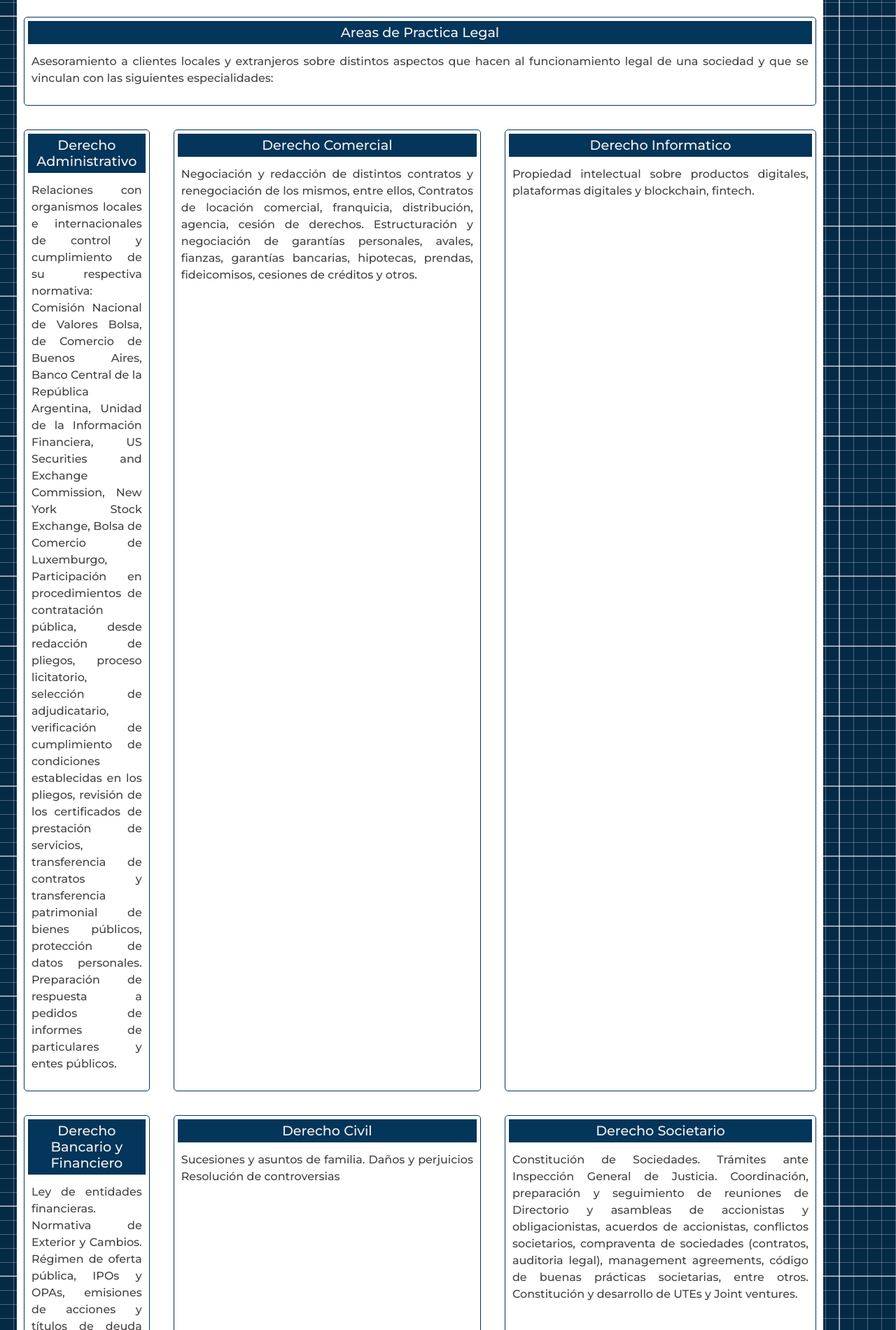
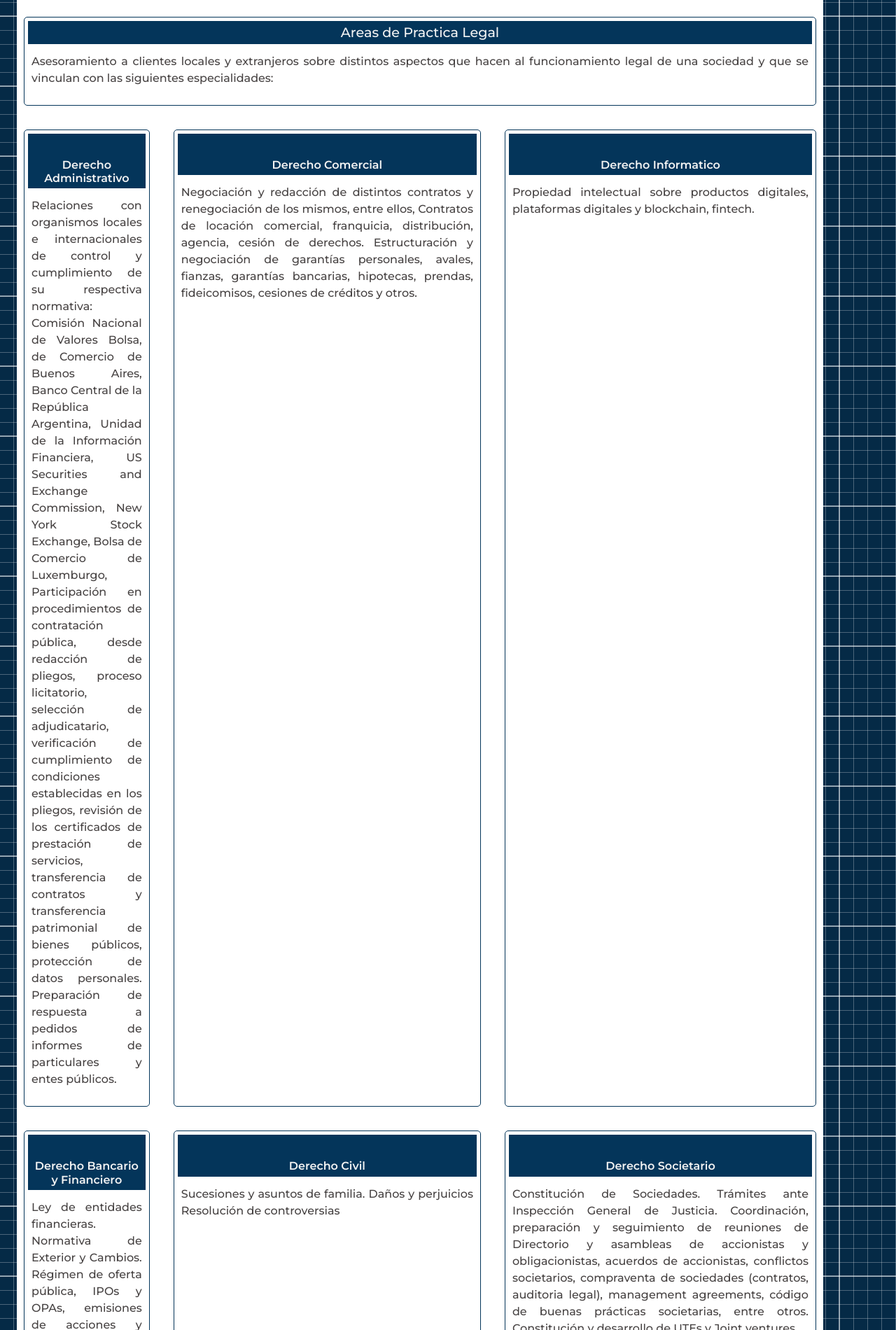
Before and after one commit to MartinAracama/Desafio-SASS, a website: page pages/servicios.html in a window 1280 px wide. Shown: the part 476-2376 px from the top of the page at 70% size. Drawn offline with nearby package versions, Linux system fonts and the light colour scheme.

Commit message:
se agregaron mas reglas de SEO en todas las paginas y se ajustaron h2 y h3

```diff
--- a/pages/servicios.html
+++ b/pages/servicios.html
@@ -15,6 +15,9 @@
     <link rel="stylesheet" href="https://cdn.jsdelivr.net/npm/bootstrap-icons@1.8.1/font/bootstrap-icons.css">
     <link rel="stylesheet" href="../assets/css/style.css">
     <title>Pasman: Nuestros Servicios</title>
+    <meta property="og:title" content="Pasman Servicios" />
+    <meta property="og:url" content="https://estudiopasman.000webhostapp.com/servicios.html" />
+    <meta property="og:image" content="https://estudiopasman.000webhostapp.com/assets/img/Libros_Derecho_01.png" />
 </head>
 
 <body>
@@ -86,7 +89,7 @@
                 </div>
             </div>
             <div class="areas01">
-                <h2 class="tipoArea">Derecho Administrativo</h2>
+                <h3 class="tipoArea">Derecho Administrativo</h3>
                 <p>
                     Relaciones con organismos locales e internacionales de control y cumplimiento de su respectiva
                     normativa:
@@ -105,7 +108,7 @@
                 </p>
             </div>
             <div class="areas01">
-                <h2 class="tipoArea">Derecho Comercial</h2>
+                <h3 class="tipoArea">Derecho Comercial</h3>
                 <p>
                     Negociación y redacción de distintos contratos y renegociación de los mismos, entre ellos, Contratos
                     de
@@ -117,13 +120,13 @@
                 </p>
             </div>
             <div class="areas01">
-                <h2 class="tipoArea">Derecho Informatico</h2>
+                <h3 class="tipoArea">Derecho Informatico</h3>
                 <p>
                     Propiedad intelectual sobre productos digitales, plataformas digitales y blockchain, fintech.
                 </p>
             </div>
             <div class="areas01">
-                <h2 class="tipoArea">Derecho Bancario y Financiero</h2>
+                <h3 class="tipoArea">Derecho Bancario y Financiero</h3>
                 <p>
                     Ley de entidades financieras. Normativa de Exterior y Cambios. Régimen de oferta pública, IPOs y
                     OPAs,
@@ -136,13 +139,13 @@
                 </p>
             </div>
             <div class="areas01">
-                <h2 class="tipoArea">Derecho Civil</h2>
+                <h3 class="tipoArea">Derecho Civil</h3>
                 <p>
                     Sucesiones y asuntos de familia. Daños y perjuicios Resolución de controversias
                 </p>
             </div>
             <div class="areas01">
-                <h2 class="tipoArea">Derecho Societario</h2>
+                <h3 class="tipoArea">Derecho Societario</h3>
                 <p>
                     Constitución de Sociedades. Trámites ante Inspección General de Justicia.
                     Coordinación, preparación y seguimiento de reuniones de Directorio y asambleas de accionistas y
```
Also changed, not shown: index.html (+3 -0 lines), pages/antecedentes.html (+3 -0 lines), pages/contacto.html (+9 -6 lines), pages/socios.html (+3 -0 lines).
